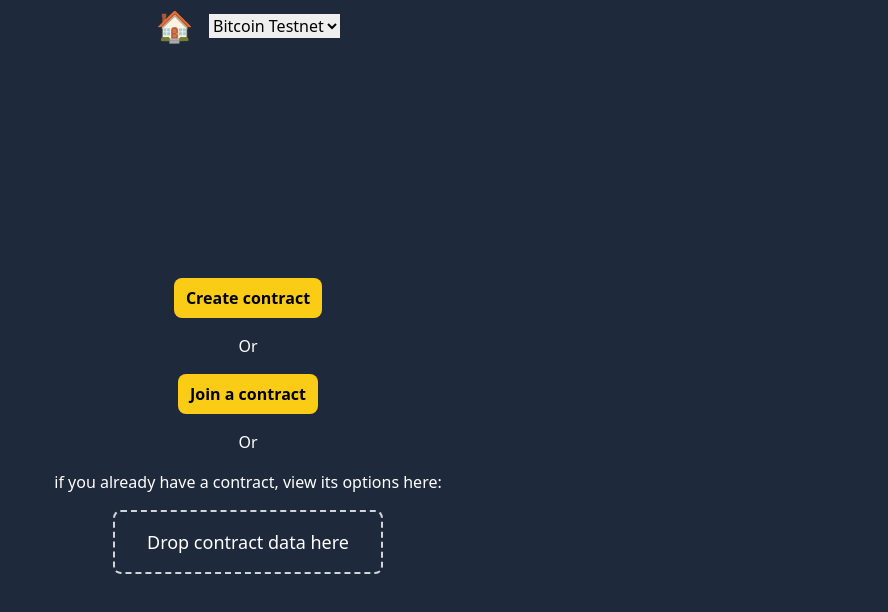
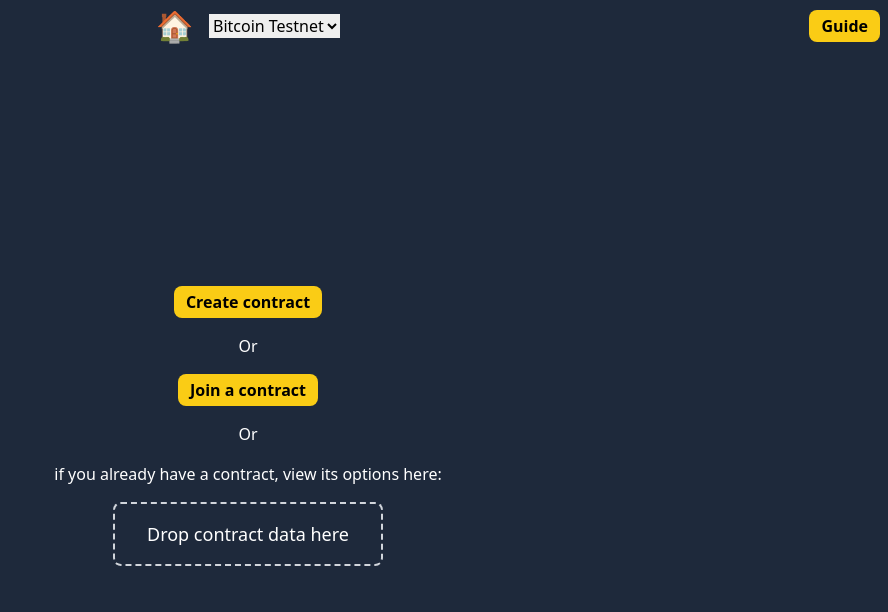
Before and after one commit to PrivateLawSociety/pls-mvp, a SvelteKit app: page / in a window 1280 px wide. Shown: the top 612 px of the page, without its empty margins (392-1280 px from the left). Built offline with nearby package versions, Linux system fonts and the light colour scheme; what bitcoinjs-lib, ecpair, nostr-tools would draw is missing.

Commit message:
feat: add guide button

```diff
--- a/src/lib/components/Button.svelte
+++ b/src/lib/components/Button.svelte
@@ -7,6 +7,6 @@
 	$: styles = disabled ? disabledStyles : normalStyles;
 </script>
 
-<button on:click class="px-3 py-2 rounded-lg text-black {styles} font-bold transition-colors">
+<button on:click class="px-3 py-1 rounded-lg text-black {styles} font-bold transition-colors">
 	<slot />
 </button>
--- a/src/lib/components/PersonChooser.svelte
+++ b/src/lib/components/PersonChooser.svelte
@@ -93,13 +93,14 @@
 						<button
 							class="flex items-center p-2 hover:bg-slate-700 cursor-pointer w-full"
 							on:click={() => selectPerson(pubkey)}
+							title={nip19.npubEncode(pubkey)}
 						>
 							<img
 								src={$peopleMetadata[pubkey]?.picture}
 								alt={$peopleMetadata[pubkey]?.name}
 								class="w-12 h-12 rounded-full mr-2 object-contain"
 							/>
-							<span>{$peopleMetadata[pubkey]?.name}</span>
+							<p class="break-all line-clamp-2">{$peopleMetadata[pubkey]?.name}</p>
 						</button>
 					{/each}
 				{/if}
--- a/src/routes/+layout.svelte
+++ b/src/routes/+layout.svelte
@@ -3,6 +3,8 @@
 	import { getNetworkName, NETWORK } from '$lib/bitcoin';
 	import Person from '$lib/components/Person.svelte';
 	import { nostrAuth } from '$lib/nostr';
+	import Button from '$lib/components/Button.svelte';
+	import { page } from '$app/stores';
 
 	let isTestnet = NETWORK.isTestnet;
 
@@ -10,12 +12,15 @@
 </script>
 
 <div class="flex flex-col h-screen">
-	<div class="flex items-center justify-center gap-4 w-full p-2">
+	<div class="m-0 grid grid-cols-3 px-2">
+		<div class="place-self-center justify-self-start">
 			{#if $nostrAuth?.pubkey}
 				<a href="/keys">
 					<Person hideName pubkey={$nostrAuth?.pubkey} />
 				</a>
 			{/if}
+		</div>
+		<div class="flex items-center justify-center gap-4 w-full p-2">
 			<a class="text-3xl text-center cursor-pointer" href="/">🏠</a>
 			{#if !isTestnet}
 				<h1 class="font-bold text-3xl bg-[#ff0000]">☣️ ALPHA ⚠️ SOFTWARE ☢️</h1>
@@ -34,5 +39,16 @@
 				<option value={'liquid_testnet'}> Liquid Testnet </option>
 			</select>
 		</div>
+		<div class="place-self-center justify-self-end">
+			{#if $page.url.pathname === '/'}
+				<a
+					href="https://github.com/PrivateLawSociety/pls-mvp/blob/main/README.md"
+					target="_blank"
+					rel="noopener noreferrer"><Button>Guide</Button></a
+				>
+			{/if}
+		</div>
+	</div>
+
 	<slot />
 </div>
--- a/src/routes/keys/+page.svelte
+++ b/src/routes/keys/+page.svelte
@@ -56,7 +56,7 @@
 	</div>
 
 	{#if publicKey || $nostrAuth?.pubkey}
-		<p class="text-center">
+		<p class="text-center break-all">
 			Your public key: <br />
 			{$nostrAuth?.pubkey}
 		</p>
```
Also changed, not shown: 1 other file (tests, documents, lock files or other folders). Lines whose indentation alone changed are shown as unchanged.
